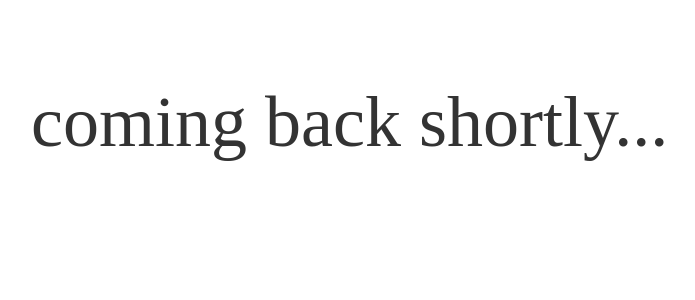
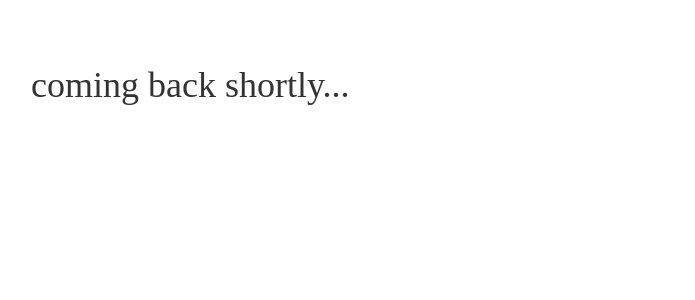
Before and after one commit to Deb25/Deb25.github.io, a Jekyll site: the page cv/index.html, which Jekyll copies as it is, in a window 1280 px wide. Shown: the top 300 px of the page, without its empty margins (161-856 px from the left). Built offline with Jekyll 4.4.1, drawn with Linux system fonts in a browser that asks for light colours.

Commit message:
Update main.css

```diff
--- a/css/main.css
+++ b/css/main.css
@@ -2,7 +2,7 @@ body {
     margin: 60px auto;
     width: 70%;
     font-family: 'Tangerine', serif;
-    font-size: 48px;
+    font-size: 24px;
 }
 nav ul, footer ul {
     font-family:'Helvetica', 'Arial', 'Sans-Serif';
```
